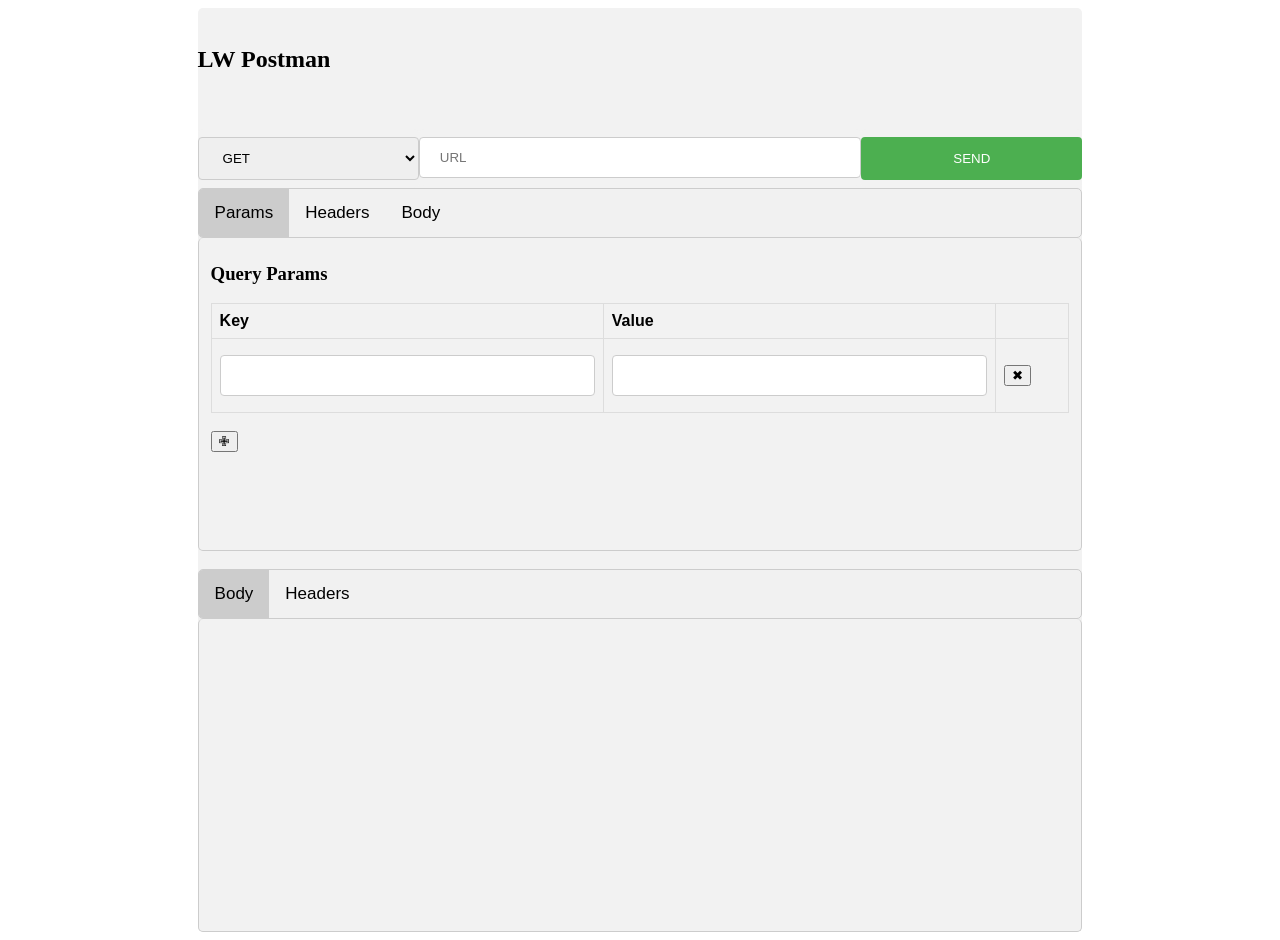
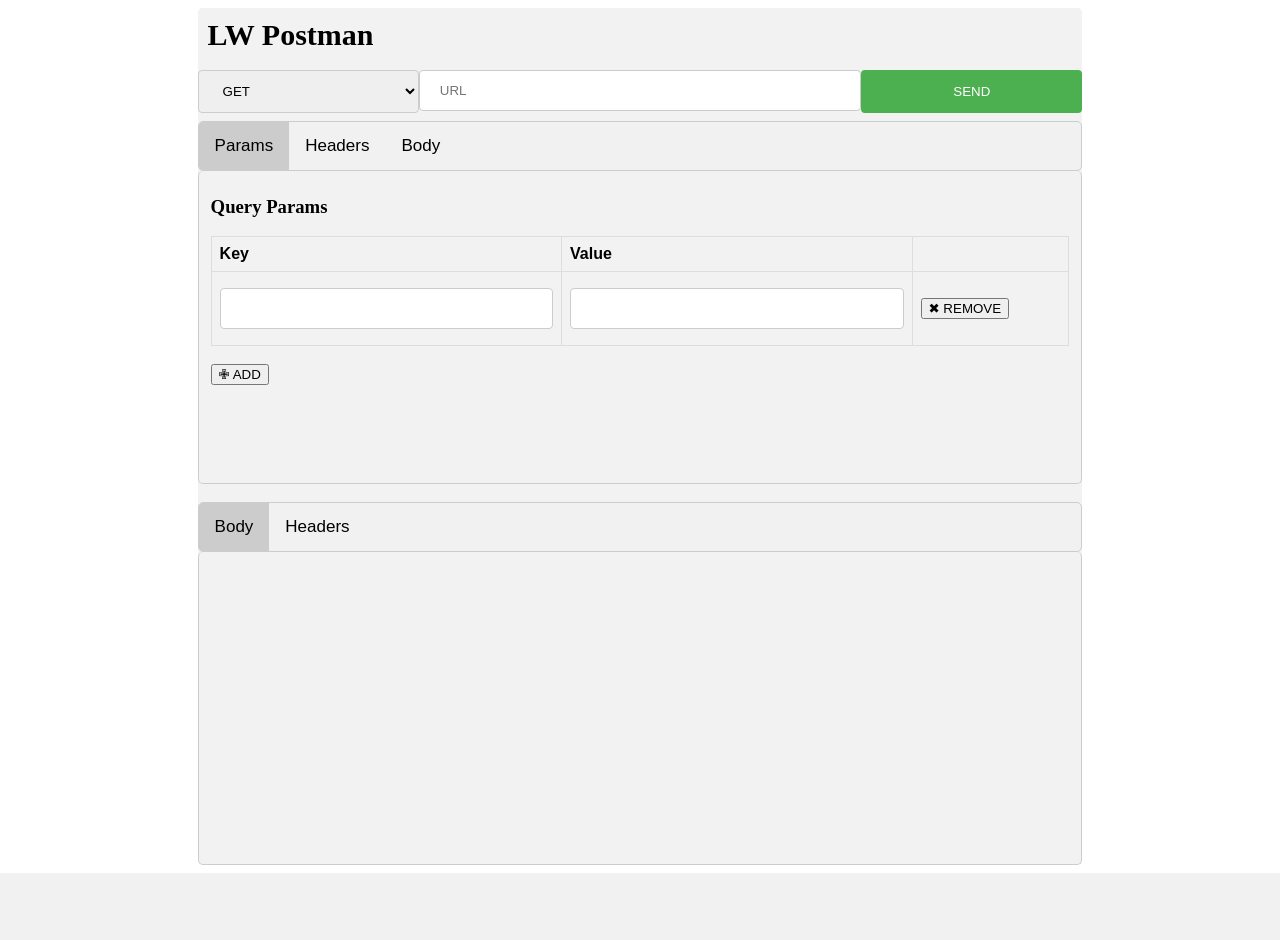
Before and after one commit to zub13/LWPostman, a PHP site: page / in a window 1280 px wide. After the commit the page ends 873 px from the top, so only its background shows below. Run offline with PHP 8.4, Linux system fonts and the light colour scheme; some libraries are stand-ins or nearby versions.

Commit message:
current changes

```diff
--- a/public/css/style.css
+++ b/public/css/style.css
@@ -47,6 +47,12 @@ div {
     background-color: #ea7ea3;
     padding: 10px;
     font-weight: bold;
+}
+
+.title{
+    padding:10px;
+    font-weight: bold;
+    font-size: 30px;
 }
 
 /*
--- a/public/index.php
+++ b/public/index.php
@@ -93,9 +93,7 @@ $requestTypes = array("GET", "POST", "PUT", "DELETE", "OPTIONS");
 
 
 <div class="container">
-    <br>
-    <h2>LW Postman</h2>
-    <br>
+    <div class="title">LW Postman</div>
     <div class="errorpanel" <?php if ($isError) {
         echo "style = \"display:block\"";
     } else {
@@ -103,7 +101,6 @@ $requestTypes = array("GET", "POST", "PUT", "DELETE", "OPTIONS");
     } ?>>
         <?php echo "Error: $errorMsg"; ?>
     </div>
-    <br>
     <form method="post" action="<?php echo htmlspecialchars($_SERVER["PHP_SELF"]); ?>"
           onsubmit="return fillHiddenFields();">
         <div class="row">
@@ -157,13 +154,13 @@ $requestTypes = array("GET", "POST", "PUT", "DELETE", "OPTIONS");
                     <td><input type="text" id="ptk0" name="ptk0" value="<?php  echo isset($_POST['ptk0']) ? $_POST['ptk0'] : ''?>" onchange='concat2url(this)'></td>
                     <td><input type="text" id="ptv0" name="ptv0" value="<?php  echo isset($_POST['ptv0']) ? $_POST['ptv0'] : ''?>" onchange='concat2url(this)'></td>
                     <td>
-                        <button type="button" onclick='removeRowRequest("paramsTableRow0")'>&#10006;</button>
+                        <button type="button" onclick='removeRowRequest("paramsTableRow0")'>&#10006; REMOVE</button>
                     </td>
                 </tr>
                 </tbody>
             </table>
             <br>
-            <button type="button" onclick='addNewRowRequest("paramsTable")'>&#10009;</button>
+            <button type="button" onclick='addNewRowRequest("paramsTable")'>&#10009; ADD</button>
         </div>
 
         <div id="header" class="tabcontent">
@@ -179,22 +176,22 @@ $requestTypes = array("GET", "POST", "PUT", "DELETE", "OPTIONS");
                 <tbody>
                 <tr id="headersTableRow0">
                     <td><input type="text" id="htk0" name="htk0" value="<?php  echo isset($_POST['htk0']) ? $_POST['htk0'] : ''?>"></td>
-                    <td><input type="text" id="htk0" name="htv0" value="<?php  echo isset($_POST['htk0']) ? $_POST['htk0'] : ''?>"></td>
+                    <td><input type="text" id="htk0" name="htv0" value="<?php  echo isset($_POST['htv0']) ? $_POST['htv0'] : ''?>"></td>
                     <td>
-                        <button type="button" onclick='removeRowRequest("headersTableRow0")'>&#10006;</button>
+                        <button type="button" onclick='removeRowRequest("headersTableRow0")'>&#10006; REMOVE</button>
                     </td>
                 </tr>
                 </tbody>
             </table>
             <br>
-            <button type="button" onclick='addNewRowRequest("headersTable")'>&#10009;</button>
+            <button type="button" onclick='addNewRowRequest("headersTable")'>&#10009; ADD</button>
         </div>
 
         <div id="body" class="tabcontent">
             <h3>JSON Body</h3>
             <textarea id="jsonBody" class="jsonBody" name="jsonBody" rows="10" cols="69"><?php  echo isset($_POST['jsonBody']) ? $_POST['jsonBody'] : ''?></textarea>
             <br>
-            <button type="button" onclick="isValidJSON()">&#10003;</button>
+            <button type="button" onclick="isValidJSON()">&#10003; VALIDATE</button>
         </div>
         <br>
     </form>
--- a/public/js/scripts.js
+++ b/public/js/scripts.js
@@ -155,6 +155,8 @@ function addNewRowRequest(x) {
     const cell2 = row.insertCell(1);
     const cell3 = row.insertCell(2);
 
+    alert("inner: "  + document.getElementById("ptk0").outerHTML);
+
 
     cell1.innerHTML = "<input type=\"text\" id=\"" + templateKeyId + "\" name=\"" + templateKeyId + "\"  onchange='concat2url(this)'>";
     cell2.innerHTML = "<input type=\"text\" id=\"" + templateValueId + "\" name=\"" + templateValueId + "\" onchange='concat2url(this)'>";
```
